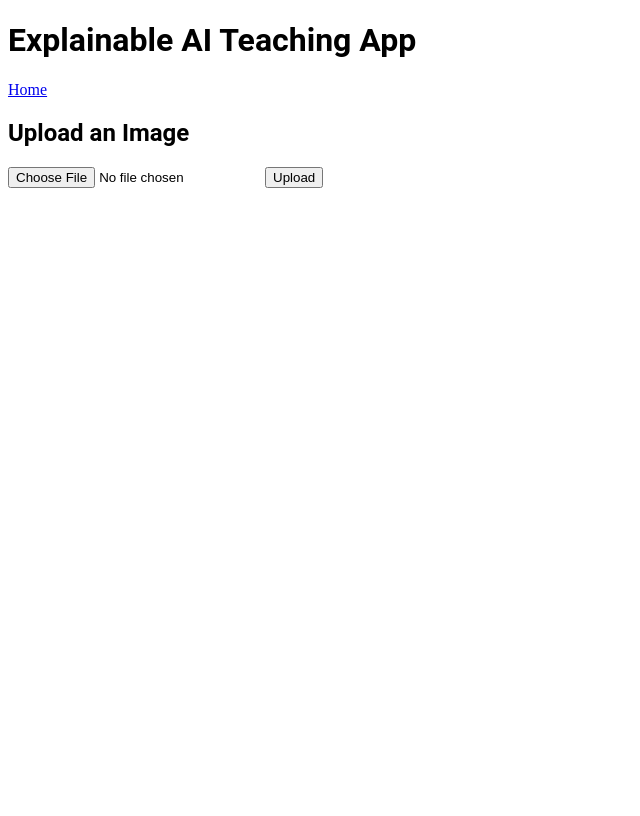
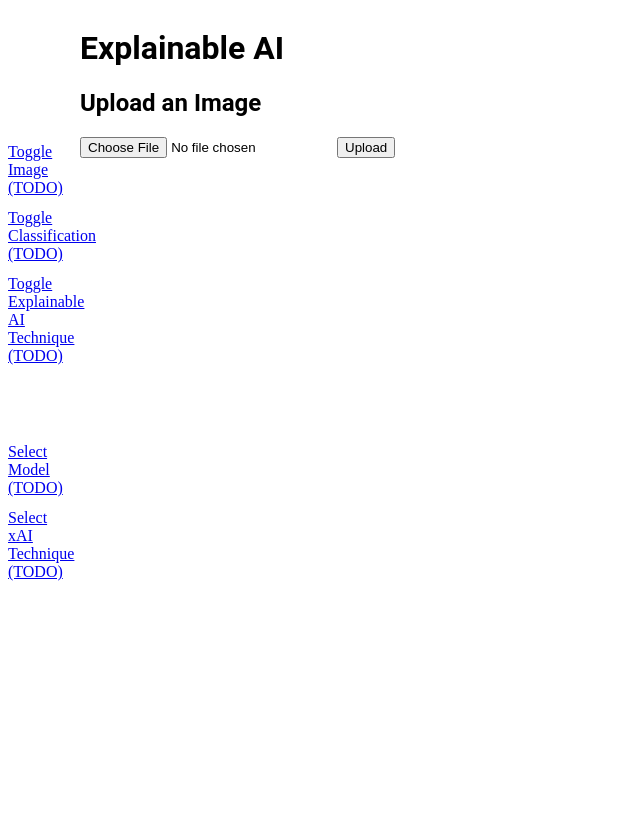
Before and after one commit to GermainGirndt/visual-explanaible-ai, a FastAPI app: page / in a window 1280 px wide. Shown: the whole page, without its empty margins (0-640 px from the left). Before the commit the page ends 188 px from the top, so only its background shows below. Run offline with FastAPI, Linux system fonts and the light colour scheme.

Commit message:
add sidebar with togglers and selectors

```diff
--- a/src/app/views/static/css/style.css
+++ b/src/app/views/static/css/style.css
@@ -7,3 +7,34 @@ h6,
 p {
   font-family: Roboto, sans-serif;
 }
+
+body {
+  display: flex;
+  flex-direction: row;
+  width: 100%;
+}
+
+header {
+  > nav {
+    display: flex;
+    flex-direction: column;
+    justify-content: center;
+    align-items: space-around;
+    height: 100vh;
+    min-width: 72px;
+
+    > section {
+      display: flex;
+      flex-direction: column;
+      justify-content: center;
+      align-items: space-around;
+      margin-bottom: 80px;
+
+      > a {
+        max-width: 60px;
+        max-height: 76px;
+        margin-bottom: 12px;
+      }
+    }
+  }
+}
--- a/src/app/views/templates/layout.html
+++ b/src/app/views/templates/layout.html
@@ -7,13 +7,23 @@
   </head>
   <body>
     <header>
-      <h1>Explainable AI Teaching App</h1>
       <nav>
-        <a href="/">Home</a>
+        <section class="togglers-container">
+          <a href="/">Toggle Image (TODO)</a>
+          <a href="/">Toggle Classification (TODO)</a>
+          <a href="/">Toggle Explainable AI Technique (TODO)</a>
+        </section>
+
+        <section class="selectors-container">
+          <a href="/">Select Model (TODO)</a>
+          <a href="/">Select xAI Technique (TODO)</a>
+        </section>
       </nav>
     </header>
 
     <main>
+      <h1>Explainable AI</h1>
+
       {% block content %}
       <br />
       {% endblock %}
```
